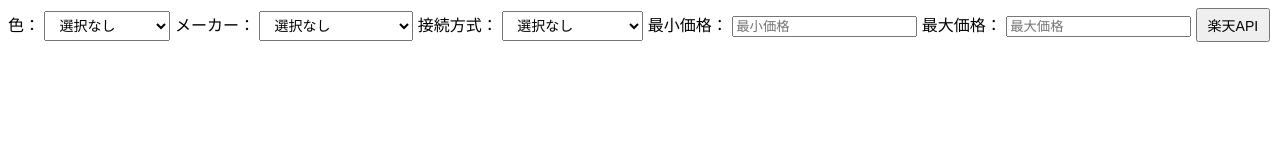
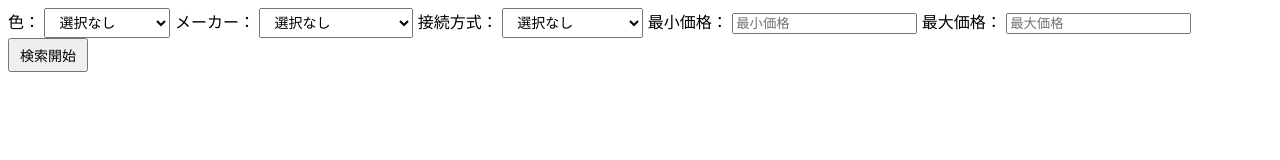
Before and after one commit to otanah/shonan-rakuten-phone, a plain HTML site: page index.html in a window 1280 px wide. Drawn offline with nearby package versions, Linux system fonts and the light colour scheme.

Commit message:
Update index.html

```diff
--- a/index.html
+++ b/index.html
@@ -138,7 +138,7 @@ padding: 0;
 
 
 <!-- 楽天APIボタン -->
-<button type="button" class="get-information">楽天API</button>
+<button type="button" class="get-information">検索開始</button>
 </div>
 
 
```
